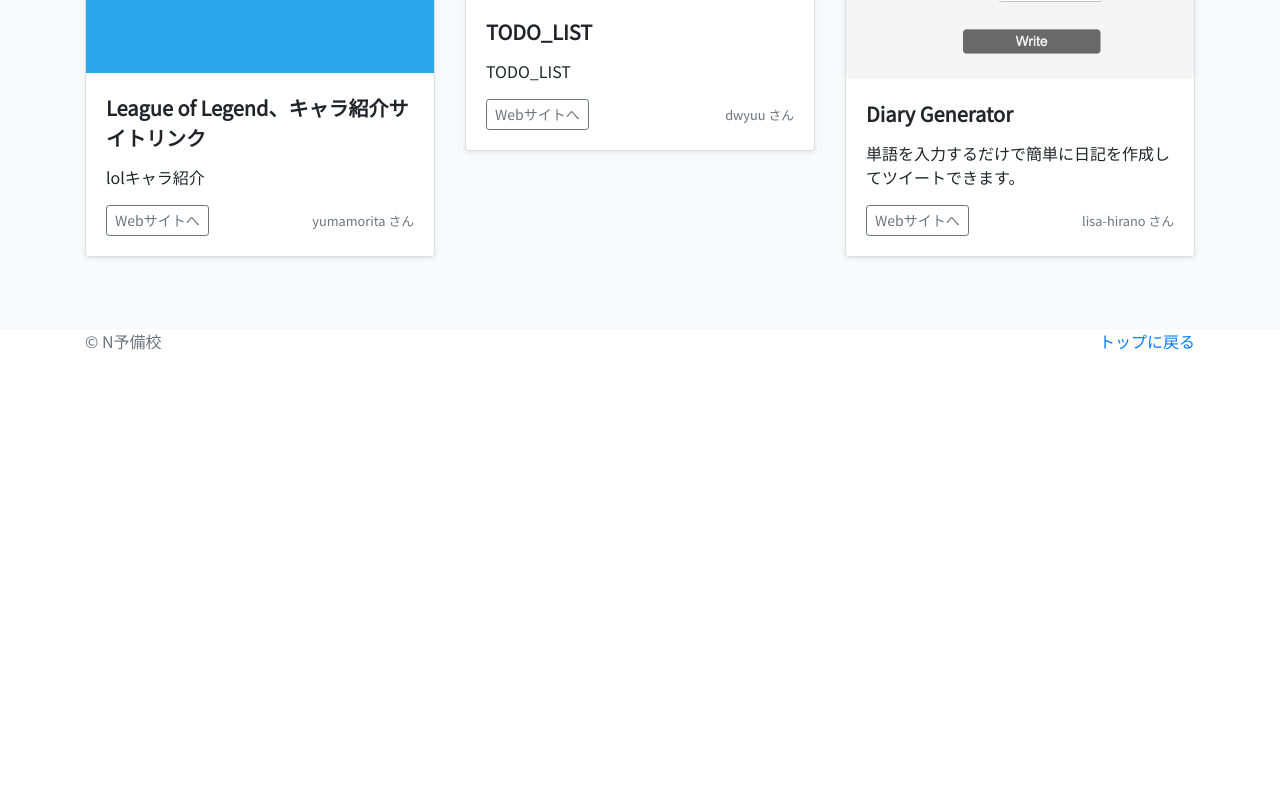
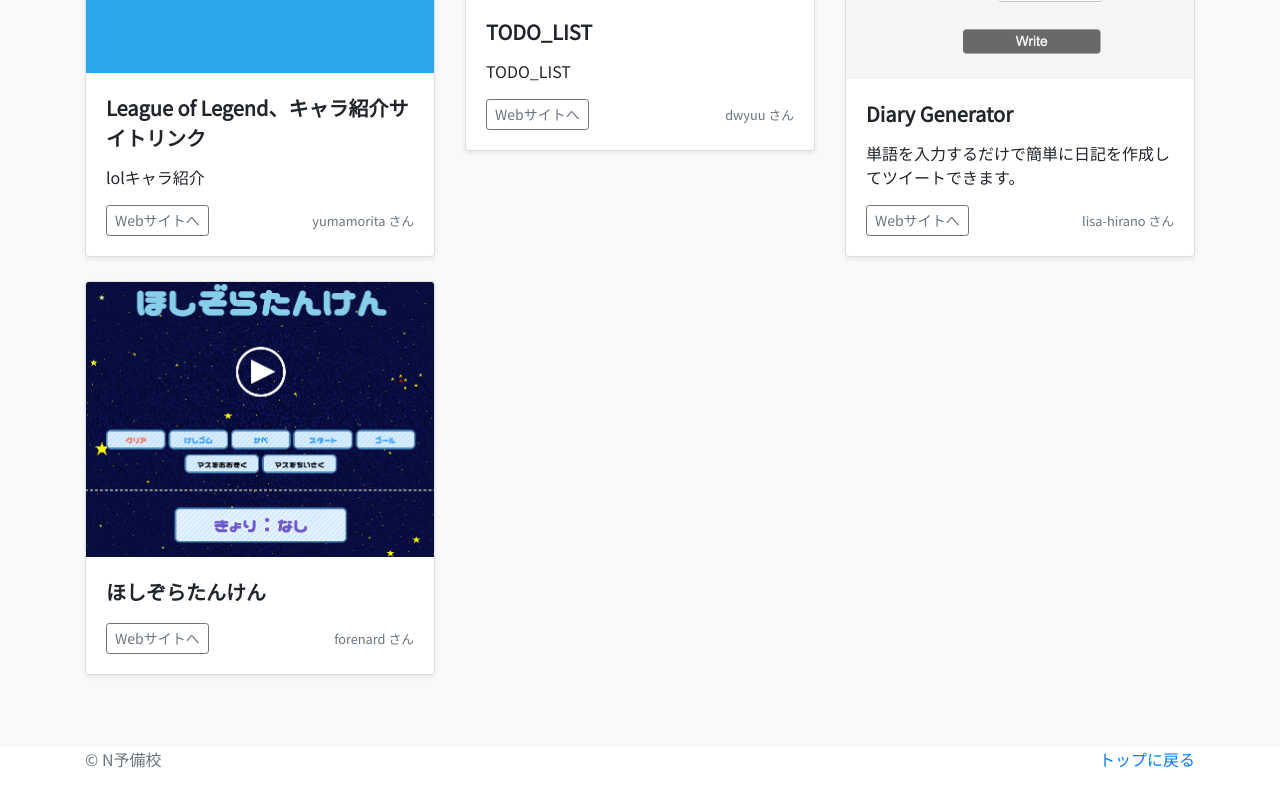
Before and after one commit to progedu/n-code-training-product, a plain HTML site: page docs/ta/index.html in a window 1280 px wide. Shown: the part 1766-2553 px from the top of the page. Before the commit the page ends 2135 px from the top, so only its background shows below. Drawn offline with nearby package versions, Linux system fonts and the light colour scheme.

Commit message:
forenardさんの作品を追加

```diff
--- a/docs/ta/index.html
+++ b/docs/ta/index.html
@@ -167,6 +167,21 @@
                         </div>
                     </div>
                 </div>
+                <div class="col-md-4">
+                    <div class="card mb-4 shadow-sm">
+                        <img class="card-img-top" src="img/10_forenard.png" alt="ほしぞらたんけん" >
+                        <div class="card-body">
+                            <p class="card-title">ほしぞらたんけん</p>
+                            <p class="card-text"></p>
+                            <div class="d-flex justify-content-between align-items-center">
+                                <div class="btn-group">
+                                    <a href="https://forenard.github.io/GameForBrowser/src/index.html" class="btn btn-sm btn-outline-secondary" target="_blank">Webサイトへ</a>
+                                </div>
+                                <small class="text-muted">forenard さん</small>
+                            </div>
+                        </div>
+                    </div>
+                </div>
             </div>
         </div>
     </div>
```
Also changed, not shown: docs/ta/img/10_forenard.png (added).
